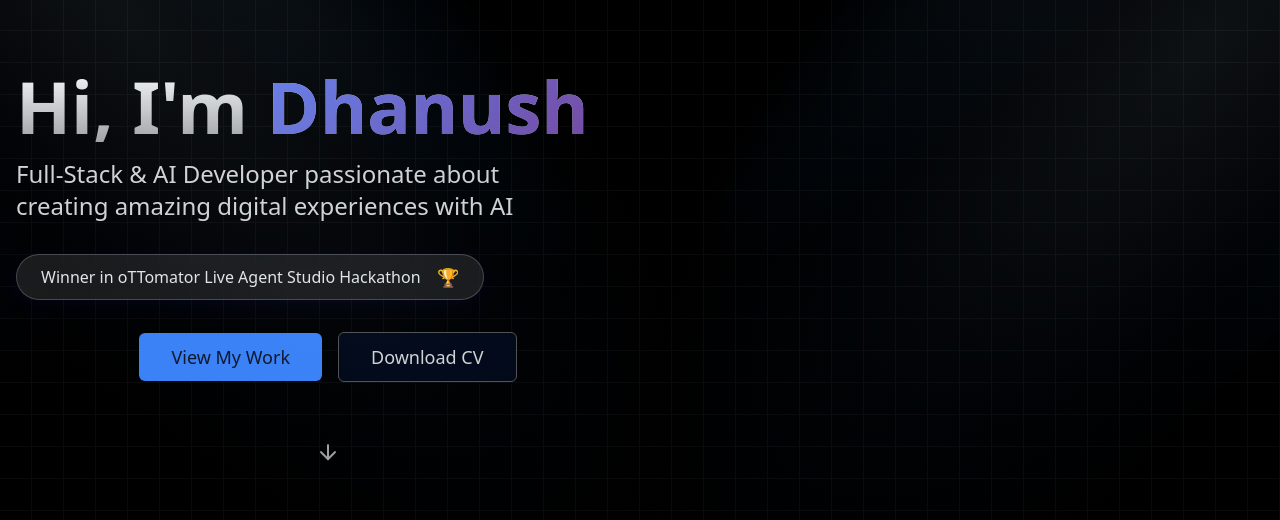
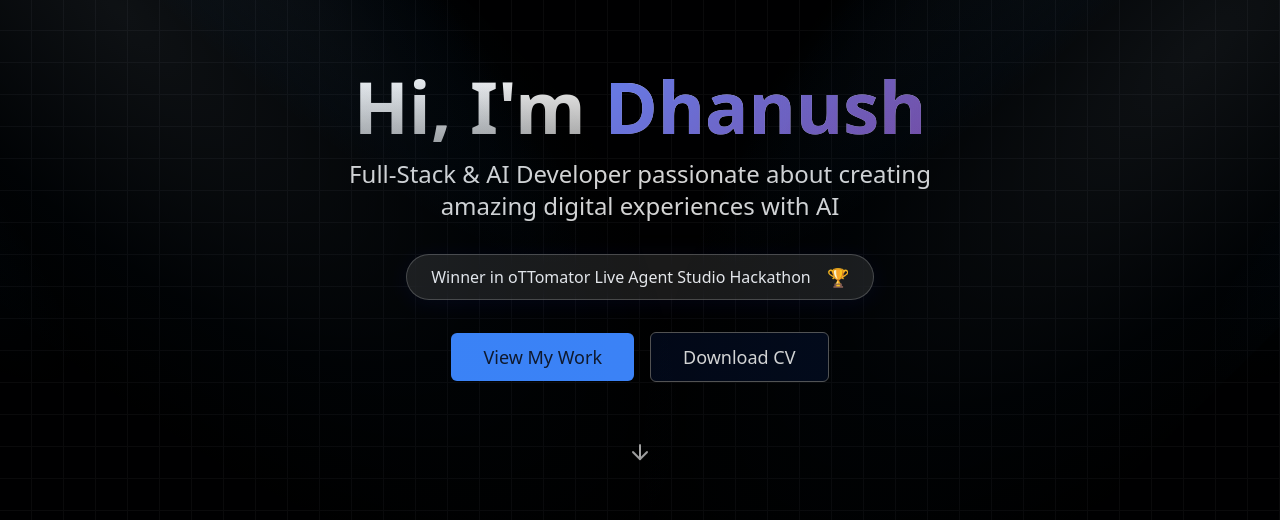
Before and after one commit to dhanushperumalla/emoji-portfolio-glow, a React (Vite) app: page / in a window 1280 px wide. Shown: the part 130-650 px from the top of the page. Built offline with nearby package versions, Linux system fonts and the light colour scheme.

Commit message:
Reverted to commit df464829575b99335dff5f2dfc448e13a22e1056

```diff
--- a/package.json
+++ b/package.json
@@ -41,8 +41,6 @@
     "@radix-ui/react-toggle": "^1.1.0",
     "@radix-ui/react-toggle-group": "^1.1.0",
     "@radix-ui/react-tooltip": "^1.1.4",
-    "@splinetool/react-spline": "^4.1.0",
-    "@splinetool/runtime": "^1.10.38",
     "@tanstack/react-query": "^5.56.2",
     "class-variance-authority": "^0.7.1",
     "clsx": "^2.1.1",
--- a/src/components/Hero.tsx
+++ b/src/components/Hero.tsx
@@ -1,7 +1,6 @@
 import { Button } from "@/components/ui/button";
 import { ArrowDown } from "lucide-react";
 import { Spotlight, GridBackground } from "@/components/ui/spotlight";
-import { SplineScene } from "@/components/ui/splite";
 
 const Hero = () => {
   const handleViewWorkClick = () => {
@@ -17,47 +16,37 @@ const Hero = () => {
       <GridBackground />
       <Spotlight />
 
-      <div className="container mx-auto px-4 z-10 relative h-full flex items-center">
-        <div className="flex flex-col lg:flex-row items-center justify-center lg:justify-between w-full">
-          {/* Left content */}
-          <div className="flex-1 text-center lg:text-left space-y-6 lg:space-y-8 animate-fade-in max-w-2xl lg:max-w-none">
-            <div className="space-y-3 lg:space-y-4">
-              <h1 className="text-4xl md:text-5xl lg:text-7xl font-bold leading-tight bg-clip-text text-transparent bg-gradient-to-b from-neutral-50 to-neutral-400">
+      <div className="container mx-auto px-4 z-10 relative">
+        <div className="text-center space-y-8 animate-fade-in">
+          <div className="space-y-4">
+            <h1 className="text-5xl md:text-7xl font-bold leading-tight bg-clip-text text-transparent bg-gradient-to-b from-neutral-50 to-neutral-400">
               Hi, I'm{" "}
               <span className="gradient-text">
                 Dhanush
               </span>
             </h1>
-              <p className="text-lg md:text-xl lg:text-2xl text-neutral-300 max-w-xl mx-auto lg:mx-0">
+            <p className="text-xl md:text-2xl text-neutral-300 max-w-2xl mx-auto">
               Full-Stack & AI Developer passionate about creating amazing digital experiences with AI
             </p>
           </div>
-            <div className="flex justify-center lg:justify-start mb-4 lg:mb-6">
-              <div className="px-4 lg:px-6 py-2 rounded-full border border-white/20 bg-white/10 backdrop-blur-md flex items-center gap-2 shadow-md text-sm lg:text-base text-gray-200 font-medium"
+          <div className="flex justify-center mb-6">
+          <div className="px-6 py-2 rounded-full border border-white/20 bg-white/10 backdrop-blur-md flex items-center gap-2 shadow-md text-base text-gray-200 font-medium"
               style={{ boxShadow: '0 4px 24px 0 rgba(31, 38, 135, 0.15)' }}>
             Winner in oTTomator Live Agent Studio Hackathon
             <span className="ml-2 text-lg">🏆</span>
           </div>
         </div>
-            <div className="flex flex-col sm:flex-row gap-3 lg:gap-4 justify-center items-center relative z-50">
-              <Button asChild size="lg" className="bg-primary hover:bg-primary/90 text-primary-foreground px-6 lg:px-8 py-4 lg:py-6 text-base lg:text-lg w-full sm:w-auto">
+          <div className="flex flex-col sm:flex-row gap-4 justify-center items-center relative z-50">
+            <Button asChild size="lg" className="bg-primary hover:bg-primary/90 text-primary-foreground px-8 py-6 text-lg">
               <a href="#projects">View My Work</a>
             </Button>
-              <Button asChild variant="outline" size="lg" className="px-6 lg:px-8 py-4 lg:py-6 text-base lg:text-lg border-neutral-600 hover:border-primary text-neutral-300 hover:text-white w-full sm:w-auto">
+            <Button asChild variant="outline" size="lg" className="px-8 py-6 text-lg border-neutral-600 hover:border-primary text-neutral-300 hover:text-white">
               <a href="/Resume.pdf" download>Download CV</a>
             </Button>
           </div>
-            <div className="pt-6 lg:pt-8 flex justify-center lg:justify-center">
-              <ArrowDown className="w-5 h-5 lg:w-6 lg:h-6 animate-bounce text-neutral-400" />
-            </div>
-          </div>
 
-          {/* Right content - 3D Robot - Desktop only */}
-          <div className="hidden lg:block flex-1 relative h-[600px] w-full max-w-none">
-            <SplineScene
-              scene="https://prod.spline.design/kZDDjO5HuC9GJUM2/scene.splinecode"
-              className="w-full h-full"
-            />
+          <div className="pt-8">
+            <ArrowDown className="w-6 h-6 mx-auto animate-bounce text-neutral-400" />
           </div>
         </div>
       </div>
--- a/src/components/PortfolioChatbot.tsx
+++ b/src/components/PortfolioChatbot.tsx
@@ -75,13 +75,6 @@ export function PortfolioChatbot() {
     }
   }
 
-  const handleKeyDown = (e: React.KeyboardEvent<HTMLTextAreaElement>) => {
-    if (e.key === 'Enter' && !e.shiftKey) {
-      e.preventDefault()
-      handleSubmit(e as any)
-    }
-  }
-
   return (
     <ExpandableChat
       size="lg"
@@ -126,7 +119,6 @@ export function PortfolioChatbot() {
           <ChatInput
             value={input}
             onChange={(e) => setInput(e.target.value)}
-            onKeyDown={handleKeyDown}
             placeholder="Ask about Dhanush's projects, skills, or experience..."
             className="flex-1 min-h-12 resize-none rounded-lg bg-background border p-3 shadow-none focus-visible:ring-1 focus-visible:ring-ring"
           />
--- a/src/components/ui/splite.tsx
+++ /dev/null
@@ -1,31 +0,0 @@
-'use client'
-
-import { Suspense, lazy } from 'react'
-const Spline = lazy(() => import('@splinetool/react-spline'))
-
-interface SplineSceneProps {
-  scene: string
-  className?: string
-}
-
-export function SplineScene({ scene, className }: SplineSceneProps) {
-  return (
-    <Suspense
-      fallback={
-        <div className="w-full h-full flex items-center justify-center">
-          <span className="loader"></span>
-        </div>
-      }
-    >
-      <Spline
-        scene={scene}
-        className={className}
-        style={{
-          pointerEvents: 'none',
-          userSelect: 'none',
-          overflow: 'hidden'
-        }}
-      />
-    </Suspense>
-  )
-}
```
Also changed, not shown: 1 other file (tests, documents, lock files or other folders). Lines whose indentation alone changed are shown as unchanged.
